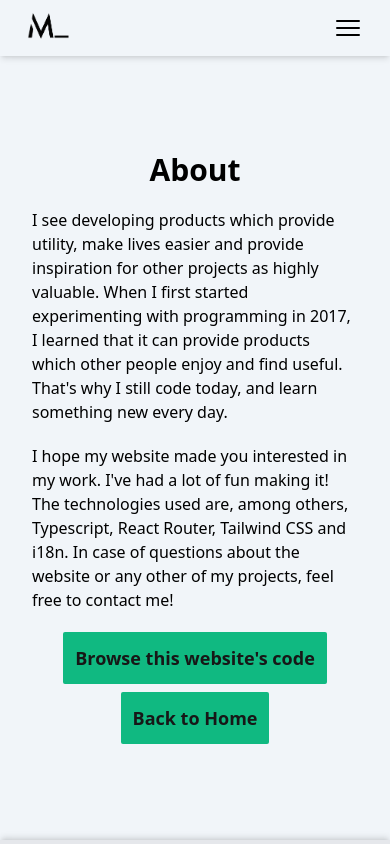
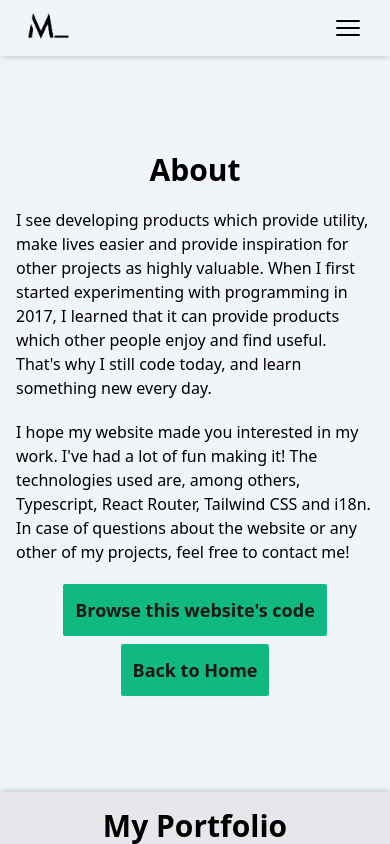
Before and after one commit to ZeroWave022/personal-website, a React (Vite) app: page /about in a window 390 px wide. Built offline with nearby package versions, Linux system fonts and the light colour scheme.

Commit message:
fix(Section): Smaller padding on mobile devices

```diff
--- a/src/components/Section.tsx
+++ b/src/components/Section.tsx
@@ -6,7 +6,7 @@ interface SectionProps extends React.ComponentPropsWithoutRef<"section"> {
 
 export function Section({ children, className, ...attributes }: SectionProps) {
     const allClasses = classNames(
-        "px-8 py-24 flex flex-col gap-5 justify-center items-center",
+        "px-4 md:px-8 py-24 flex flex-col gap-5 justify-center items-center",
         className,
     );
 
```
